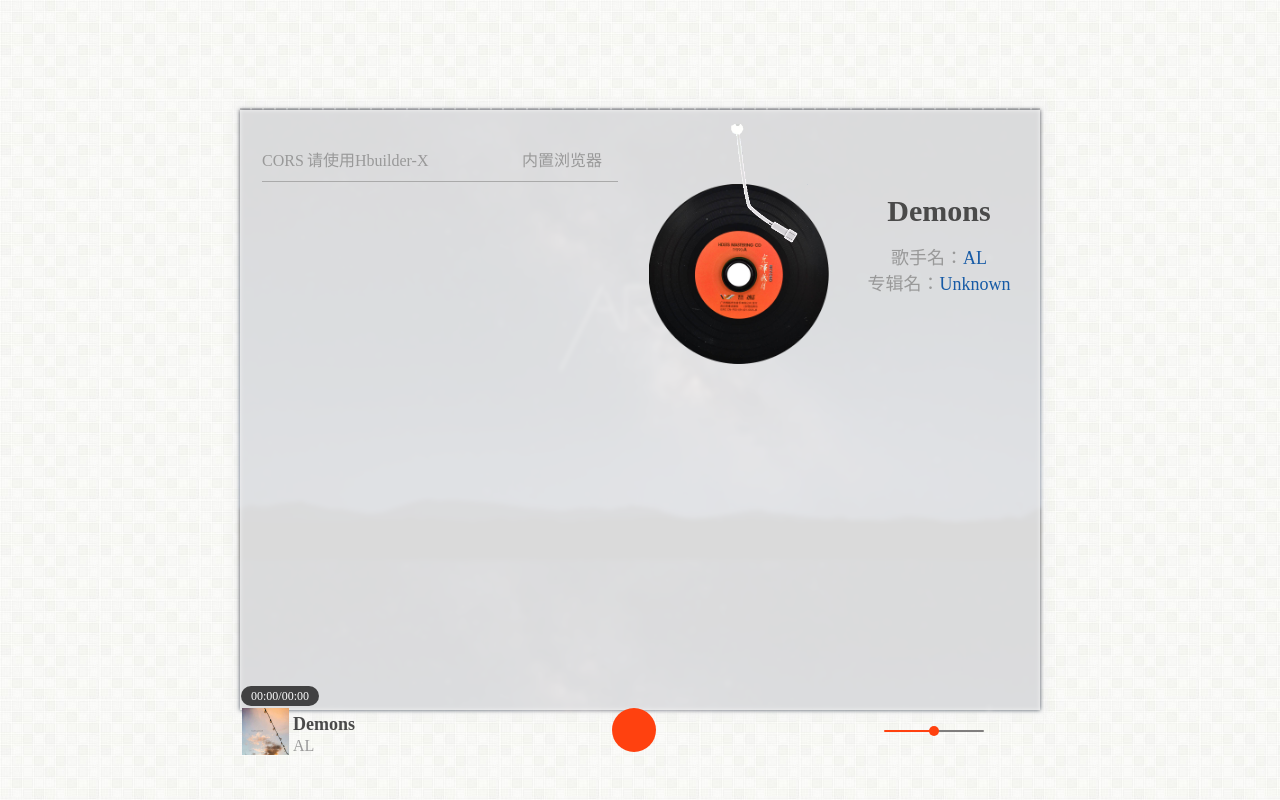
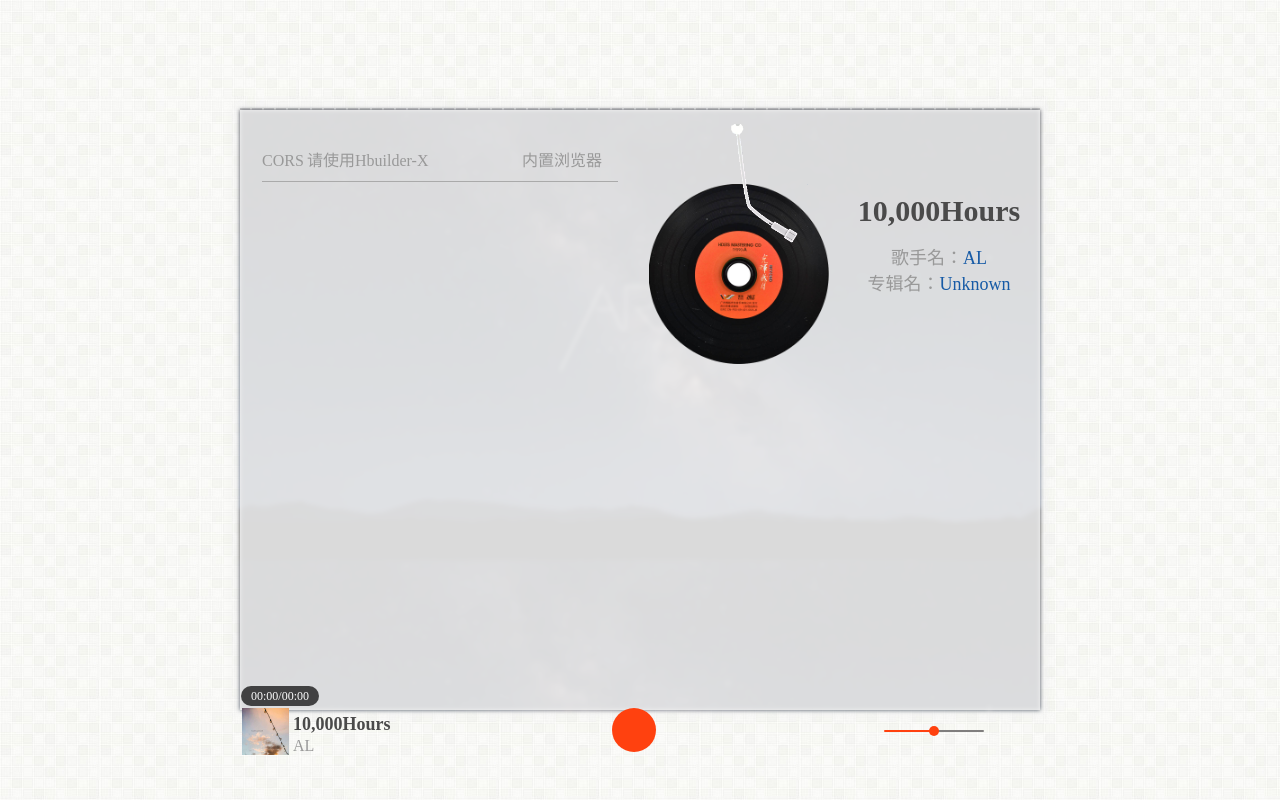
Before and after one commit to REHMusic/REHMusic.github.io, a plain HTML site: page index.html in a window 1280 px wide. Drawn offline with Linux system fonts and the light colour scheme; a web font is replaced by a local one.

Commit message:
Update index.html

```diff
--- a/index.html
+++ b/index.html
@@ -47,7 +47,7 @@
             <!-- 歌曲信息1 -->
             <td style="width: 25%;">
                 <div id="musicinfo_one" class="search">
-                    <p class="title">Demons</p>
+                    <p class="title">10,000Hours</p>
                     <p>歌手名：<a href="#"><span class="artist">AL</span></a></p>
                     <p>专辑名：<a href="#"><span class="album">Unknown</span></a></p>
                 </div>
@@ -84,7 +84,7 @@
                             style="vertical-align:bottom">
                         <div class="inline-block search" id="musicinfo_two" style="text-align: left;">
                             <a href="#">
-                                <p class="title">Demons</p>
+                                <p class="title">10,000Hours</p>
                             </a>
                             <a href="#">
                                 <p class="artist">AL</p>
```
